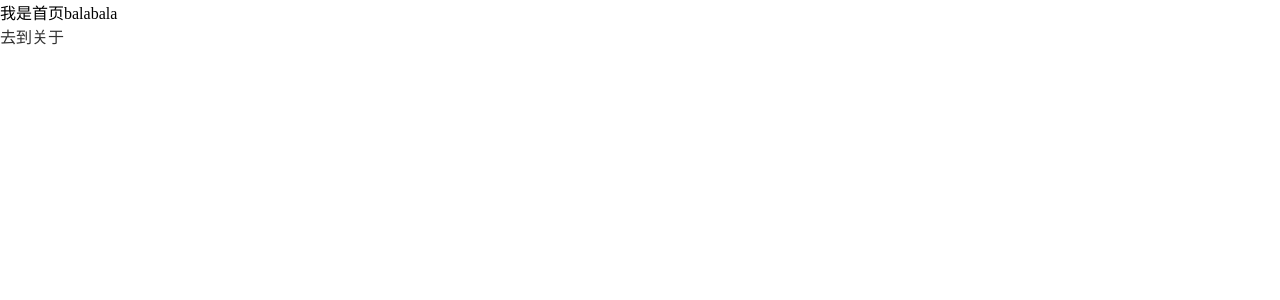
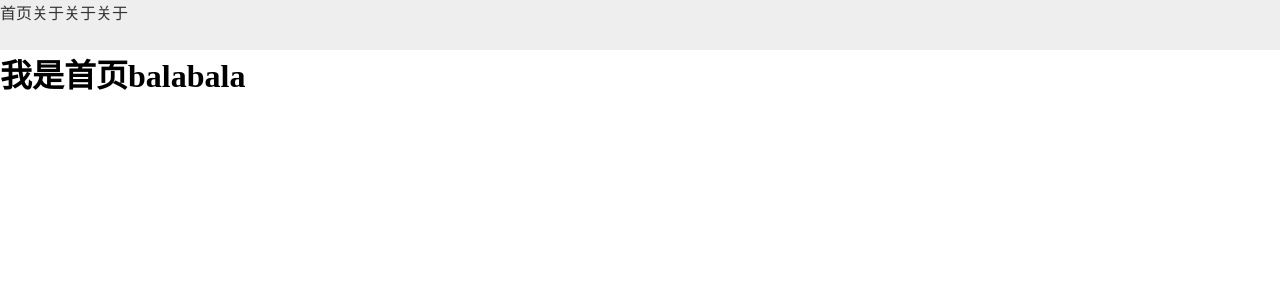
Before and after one commit to gcnova/gchon-vue3, a Vue app: page / in a window 1280 px wide. Shown: the top 300 px of the page. Built offline with nearby package versions, Linux system fonts and the light colour scheme.

Commit message:
添加导航栏

```diff
--- a/src/views/HomeView.vue
+++ b/src/views/HomeView.vue
@@ -1,9 +1,12 @@
 <template>
   <div class="home">
-    <span>我是首页balabala</span>
-    <router-link to="/about">
-      <div>去到关于</div>
-      </router-link>
+    <div class="nav">
+      <router-link to="/">首页</router-link>
+      <router-link to="/about">关于</router-link>
+      <router-link to="/about">关于</router-link>
+      <router-link to="/about">关于</router-link>
+    </div>
+    <h1>我是首页balabala</h1>
   </div>
 </template>
 
@@ -13,3 +16,11 @@ export default {
   name: 'HomeView'
 }
 </script>
+
+<style lang="less" scoped>
+  .nav{
+    display: flex;
+    height: 50px;
+    background-color: #eee;
+  }
+</style>
```
